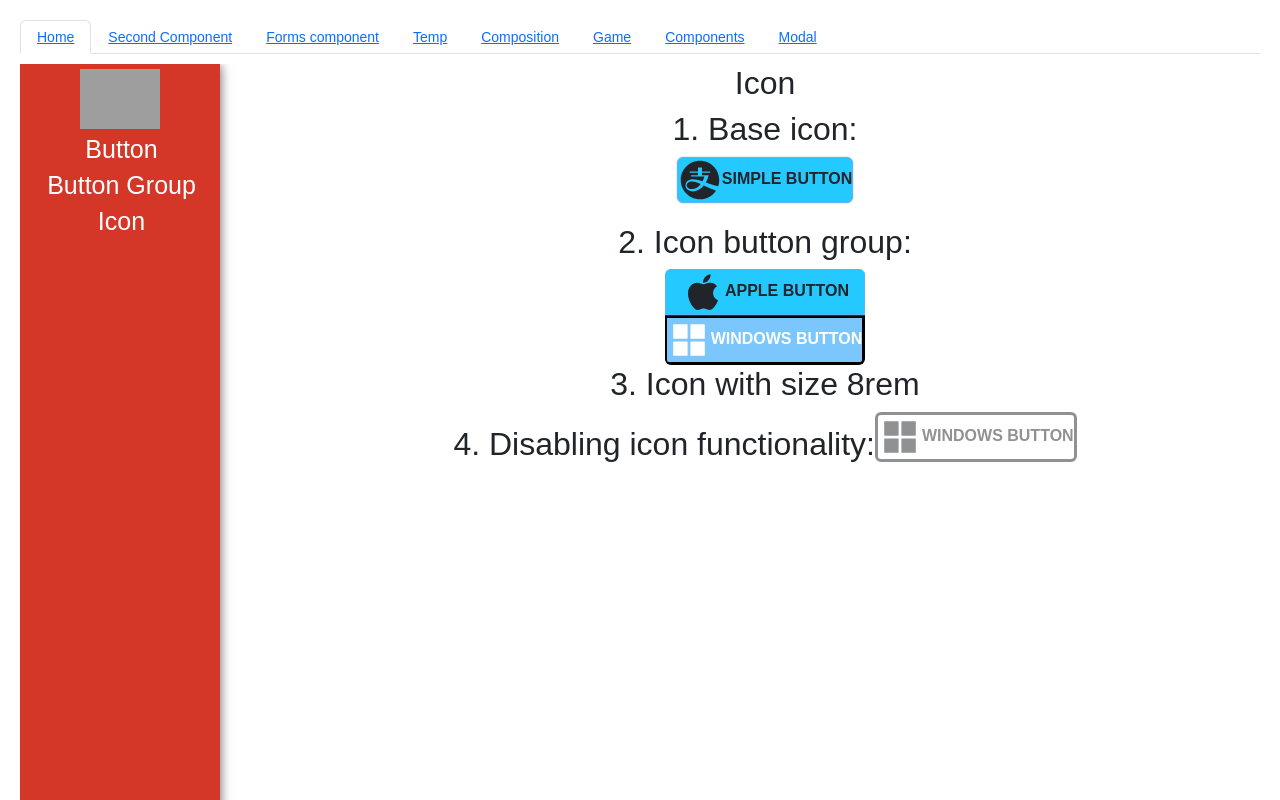
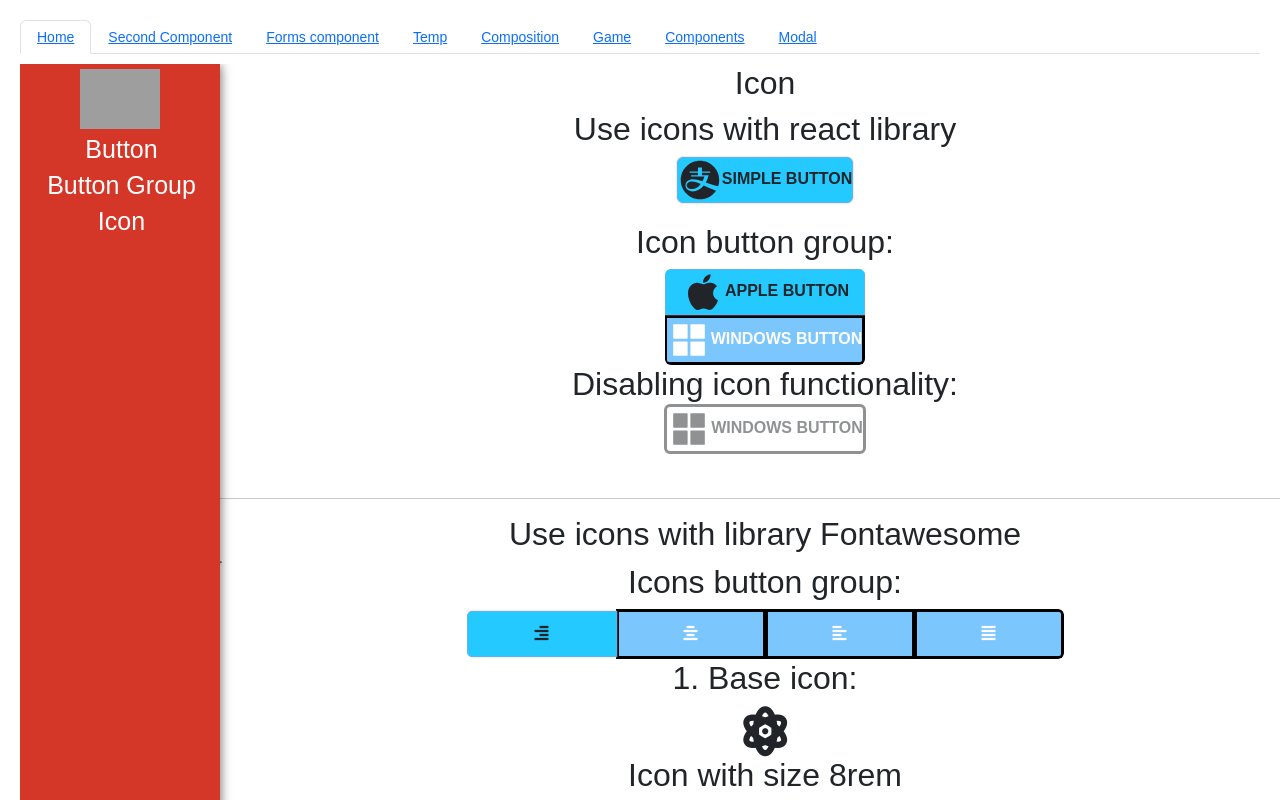
Before and after one commit to N1ph1l1m/React_practic, a React (Create React App) app in the folder React/my-app/: page /devComponents in a window 1280 px wide. Both pictures are taken after a click on the button "Icon". Shown: the top 800 px of the page. Built offline with nearby package versions, Linux system fonts and the light colour scheme; grey boxes are pictures that could not be loaded.

Commit message:
Component icon complete

```diff
--- a/React/my-app/public/index.html
+++ b/React/my-app/public/index.html
@@ -10,6 +10,7 @@
       content="Web site created using create-react-app"
     />
     <link rel="apple-touch-icon" href="%PUBLIC_URL%/logo192.png" />
+    <link rel="stylesheet" href="https://use.fontawesome.com/releases/v5.4.1/css/all.css" integrity="sha384-5sAR7xN1Nv6T6+dT2mhtzEpVJvfS3NScPQTrOxhwjIuvcA67KV2R5Jz6kr4abQsz" crossorigin="anonymous">
     <!--
       manifest.json provides metadata used when your web app is installed on a
       user's mobile device or desktop. See https://developers.google.com/web/fundamentals/web-app-manifest/
--- a/React/my-app/src/components/webDevComponents/components/icon/icon.css
+++ b/React/my-app/src/components/webDevComponents/components/icon/icon.css
@@ -1,3 +1,4 @@
+
 .func {
     cursor: pointer;
   }
@@ -12,9 +13,13 @@
     margin-bottom:20px;
   }
 
+
   .buttonGroupSize{
     /* width: 200px; */
     padding: 0;
     margin: 0px auto;
 
   }
+  .iconPosition{
+    margin: 0px auto;
+  }
--- a/React/my-app/src/components/webDevComponents/components/icon/icon.jsx
+++ b/React/my-app/src/components/webDevComponents/components/icon/icon.jsx
@@ -1,25 +1,32 @@
 /* eslint-disable */
 import React from "react";
-import PropTypes from 'prop-types';
-import classNames from 'classnames';
+import PropTypes from "prop-types";
+import classNames from "classnames";
 
-import './icon.css'
+import "./icon.css";
 
 const Icon = ({
   name,
-    className,// передаваемые стили
-    onClick
-  }) =>{
-
+  className, // передаваемые стили
+  onClick,
+  size,
+  disabled,
+  ...attrs
+}) => {
+  const elemSize = size ? { fontSize: `${size}px` } : null;
   const classes = classNames(
-        'fa',
+    "fa",
     `fa-${name}`,
-        classNames,
+    className,
+    { func: onClick },
+    { disabled }
   );
-    return(
+  return (
     <i
+      {...attrs}
       className={classes}
-      onClick={onClick}
+      onClick={disabled ? null : onClick}
+      style={elemSize}
     />
   );
 };
@@ -28,12 +35,16 @@ Icon.propTypes = {
   name: PropTypes.string,
   className: PropTypes.string,
   onClick: PropTypes.func,
+  size: PropTypes.number,
+  disabled: PropTypes.bool,
 };
 
 Icon.defaultProps = {
-    name: '',
-    className: '',
-    onClick:()=>{}
-}
+  name: "",
+  className: "",
+  onClick: null,
+  size: null,
+  disabled: false,
+};
 export default Icon;
 /* eslint-enable */
--- a/React/my-app/src/components/webDevComponents/components/icon/sandBoxIcon.jsx
+++ b/React/my-app/src/components/webDevComponents/components/icon/sandBoxIcon.jsx
@@ -1,49 +1,113 @@
-import React, { Fragment } from 'react';
-//import Icon from './icon';
+import React from "react";
+import Icon from "./icon";
 import Button from "../button/button";
-import ButtonGroup from '../groupButton/groupButton';
-import { AiFillApple,AiFillAppstore,AiFillAlipayCircle } from "react-icons/ai";
-import './icon.css'
+import ButtonGroup from "../groupButton/groupButton";
+import {
+  AiFillApple,
+  AiFillAppstore,
+  AiFillAlipayCircle,
+} from "react-icons/ai";
+import "./icon.css";
 import styled from "styled-components";
 
 const SandBoxIconWrap = styled.div`
-display:flex;
+  display: flex;
   justify-content: center;
   flex-flow: column wrap;
-
-`
+`;
 
 const SandBoxIcon = () => (
   <SandBoxIconWrap>
-   <h2><span>1. Base icon:</span></h2>
+    <h2>
+      <span>Use icons with react library</span>
+    </h2>
     <Button className="buttonSize" active>
-        <AiFillAlipayCircle  size={44}/>Simple Button
+      <AiFillAlipayCircle size={44} />
+      Simple Button
     </Button>
 
-<h2><span>2. Icon button  group:</span></h2>
+    <h2>
+      <span>Icon button group:</span>
+    </h2>
 
-<ButtonGroup className="buttonGroupSize" vertical >
+    <ButtonGroup className="buttonGroupSize" vertical>
       <Button className="buttonSize" active>
-        <AiFillApple  size={44}/>Apple Button
+        <AiFillApple size={44} />
+        Apple Button
       </Button>
 
       <Button className="buttonSize">
-        <AiFillAppstore size={44} />Windows Button
+        <AiFillAppstore size={44} />
+        Windows Button
+      </Button>
+    </ButtonGroup>
+    <h2>
+      <span>Disabling icon functionality:</span>
+      <br />
+      <Button className="buttonSize" disabled>
+        <AiFillAppstore size={44} />
+        Windows Button
+      </Button>
+    </h2>
+    <hr/>
+    <h2>
+      <span>Use icons with library  Fontawesome </span>
+    </h2>
+    <Icon
+      size={2}
+      onClick={() => {
+        console.log("!!!");
+      }}
+      name="atom"
+    />
+
+    <h2>
+      <span>Icons button group:</span>
+    </h2>
+    <ButtonGroup className="buttonGroupSize">
+      <Button active>
+        <Icon name="align-right" />
+      </Button>
+      <Button>
+        <Icon name="align-center" />
+      </Button>
+      <Button>
+        <Icon name="align-left" />
+      </Button>
+      <Button>
+        <Icon name="align-justify" />
       </Button>
     </ButtonGroup>
 
-<h2><span>3. Icon with size 8rem</span></h2>
+    <h2>
+      <span>1. Base icon:</span>
+    </h2>
+    <Icon
+      className="iconPosition"
+      size={50}
+      onClick={() => {
+        console.log("!!!");
+      }}
+      name="atom"
+    />
 
+    <h2>
+      <span>Icon with size 8rem</span>
+    </h2>
+    <Icon className="iconPosition" title="badge" size={80} name="award" />
 
-<h2><span>4. Disabling icon functionality:</span>
-<Button className="buttonSize" disabled>
-        <AiFillAppstore size={44} />Windows Button
-    </Button></h2>
+    <h2>
+      <span>Disabling icon functionality:</span>
+    </h2>
+    <Icon
+      className="iconPosition"
+      size={45}
+      disabled
+      onClick={() => {
+        console.log("!!!");
+      }}
+      name="atom"
+    />
   </SandBoxIconWrap>
-
-
-
-
-
 );
 export default SandBoxIcon;
```
Lines whose indentation alone changed are shown as unchanged.
